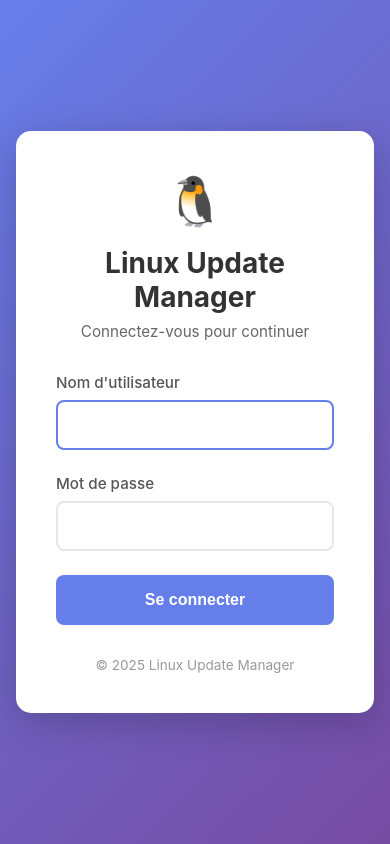
After one commit to romish17/linux-update-management, a Flask app: page /login in a window 390 px wide. The commit adds this page. Run offline with Flask 3, Linux system fonts and the light colour scheme.

Commit message:
Add authentication system with local login and LDAP preparation
Features:
- User model with password hashing using werkzeug.security
- Flask-Login integration for session management
- Login/logout routes with form and API support
- Login page with modern, responsive design
- All routes protected with @login_required decorator
- User info and logout button in header
- Admin user creation script

LDAP Preparation:
- Configuration variables for LDAP in config.py
- AUTH_TYPE setting to switch between local/ldap
- Documentation for future LDAP integration

Files:
- models.py: Add User model with UserMixin
- app.py: Add Flask-Login setup, login/logout routes, protect all routes
- config.py: Add authentication and LDAP configuration
- requirements.txt: Add Flask-Login dependency
- templates/login.html: Beautiful login page
- templates/index.html: Add logout button and user display
- static/css/style.css: Add logout button styles
- create_admin.py: Interactive script to create admin users
- AUTH_README.md: Complete authentication documentation

Usage:
1. pip install -r requirements.txt
2. python3 create_admin.py
3. Login at http://localhost:5000

```diff
--- a/app.py
+++ b/app.py
@@ -1,7 +1,8 @@
-from flask import Flask, render_template, request, jsonify
+from flask import Flask, render_template, request, jsonify, redirect, url_for, flash
+from flask_login import LoginManager, login_user, logout_user, login_required, current_user
 from datetime import datetime
 from config import Config
-from models import db, Server, UpdateHistory, ScheduledUpdate
+from models import db, Server, UpdateHistory, ScheduledUpdate, User
 from ssh_manager import SSHManager, get_update_manager, check_reboot_required, reboot_server
 from auto_update_manager import AutoUpdateConfigurator
 import os
@@ -13,18 +14,83 @@ app.config.from_object(Config)
 
 db.init_app(app)
 
+# Setup Flask-Login
+login_manager = LoginManager()
+login_manager.init_app(app)
+login_manager.login_view = 'login'
+login_manager.login_message = 'Veuillez vous connecter pour accéder à cette page.'
+
+
+@login_manager.user_loader
+def load_user(user_id):
+    return User.query.get(int(user_id))
+
 # Create tables
 with app.app_context():
     db.create_all()
 
 
 @app.route('/')
+@login_required
 def index():
     """Main page"""
-    return render_template('index.html')
+    return render_template('index.html', user=current_user)
+
+
+@app.route('/login', methods=['GET', 'POST'])
+def login():
+    """Login page"""
+    if current_user.is_authenticated:
+        return redirect(url_for('index'))
+
+    if request.method == 'POST':
+        data = request.get_json() if request.is_json else request.form
+        username = data.get('username')
+        password = data.get('password')
+
+        if not username or not password:
+            if request.is_json:
+                return jsonify({'error': 'Nom d\'utilisateur et mot de passe requis'}), 400
+            flash('Nom d\'utilisateur et mot de passe requis', 'error')
+            return render_template('login.html')
+
+        user = User.query.filter_by(username=username).first()
+
+        if user and user.is_active and user.check_password(password):
+            # Update last login
+            user.last_login = datetime.utcnow()
+            db.session.commit()
+
+            login_user(user, remember=True)
+
+            if request.is_json:
+                return jsonify({
+                    'success': True,
+                    'message': 'Connexion réussie',
+                    'redirect': url_for('index')
+                })
+
+            next_page = request.args.get('next')
+            return redirect(next_page if next_page else url_for('index'))
+        else:
+            if request.is_json:
+                return jsonify({'error': 'Nom d\'utilisateur ou mot de passe incorrect'}), 401
+            flash('Nom d\'utilisateur ou mot de passe incorrect', 'error')
+
+    return render_template('login.html')
+
+
+@app.route('/logout')
+@login_required
+def logout():
+    """Logout current user"""
+    logout_user()
+    flash('Vous avez été déconnecté avec succès', 'success')
+    return redirect(url_for('login'))
 
 
 @app.route('/api/servers', methods=['GET'])
+@login_required
 def get_servers():
     """Get all servers"""
     servers = Server.query.all()
@@ -32,6 +98,7 @@ def get_servers():
 
 
 @app.route('/api/servers', methods=['POST'])
+@login_required
 def add_server():
     """Add a new server"""
     data = request.json
@@ -56,6 +123,7 @@ def add_server():
 
 
 @app.route('/api/servers/<int:server_id>', methods=['PUT'])
+@login_required
 def update_server(server_id):
     """Update a server"""
     server = Server.query.get_or_404(server_id)
@@ -80,6 +148,7 @@ def update_server(server_id):
 
 
 @app.route('/api/servers/<int:server_id>', methods=['DELETE'])
+@login_required
 def delete_server(server_id):
     """Delete a server"""
     server = Server.query.get_or_404(server_id)
@@ -89,6 +158,7 @@ def delete_server(server_id):
 
 
 @app.route('/api/servers/<int:server_id>/check', methods=['POST'])
+@login_required
 def check_updates(server_id):
     """Check for updates on a server"""
     server = Server.query.get_or_404(server_id)
@@ -168,6 +238,7 @@ def check_updates(server_id):
 
 
 @app.route('/api/servers/<int:server_id>/update', methods=['POST'])
+@login_required
 def apply_updates(server_id):
     """Apply updates on a server"""
     server = Server.query.get_or_404(server_id)
@@ -258,6 +329,7 @@ def apply_updates(server_id):
 
 
 @app.route('/api/history', methods=['GET'])
+@login_required
 def get_history():
     """Get update history"""
     server_id = request.args.get('server_id', type=int)
@@ -271,6 +343,7 @@ def get_history():
 
 
 @app.route('/api/stats', methods=['GET'])
+@login_required
 def get_stats():
     """Get statistics"""
     total_servers = Server.query.count()
@@ -322,6 +395,7 @@ def get_stats():
 # ========== Scheduled Updates Routes ==========
 
 @app.route('/api/servers/<int:server_id>/schedules', methods=['GET'])
+@login_required
 def get_server_schedules(server_id):
     """Get all schedules for a server"""
     server = Server.query.get_or_404(server_id)
@@ -330,6 +404,7 @@ def get_server_schedules(server_id):
 
 
 @app.route('/api/servers/<int:server_id>/schedules', methods=['POST'])
+@login_required
 def create_schedule(server_id):
     """Create a new update schedule for a server"""
     server = Server.query.get_or_404(server_id)
@@ -416,6 +491,7 @@ def create_schedule(server_id):
 
 
 @app.route('/api/schedules/<int:schedule_id>', methods=['PUT'])
+@login_required
 def update_schedule(schedule_id):
     """Update an existing schedule"""
     schedule = ScheduledUpdate.query.get_or_404(schedule_id)
@@ -475,6 +551,7 @@ def update_schedule(schedule_id):
 
 
 @app.route('/api/schedules/<int:schedule_id>', methods=['DELETE'])
+@login_required
 def delete_schedule(schedule_id):
     """Delete a schedule"""
     schedule = ScheduledUpdate.query.get_or_404(schedule_id)
@@ -506,6 +583,7 @@ def delete_schedule(schedule_id):
 
 
 @app.route('/api/servers/<int:server_id>/auto-update-status', methods=['GET'])
+@login_required
 def get_auto_update_status(server_id):
     """Check automatic update configuration status on a server"""
     server = Server.query.get_or_404(server_id)
--- a/requirements.txt
+++ b/requirements.txt
@@ -1,5 +1,6 @@
 Flask==3.0.0
 Flask-SQLAlchemy==3.1.1
+Flask-Login==0.6.3
 paramiko==3.4.0
 APScheduler==3.10.4
 python-dotenv==1.0.0
--- /dev/null
+++ b/templates/login.html
@@ -0,0 +1,204 @@
+<!DOCTYPE html>
+<html lang="fr">
+<head>
+    <meta charset="UTF-8">
+    <meta name="viewport" content="width=device-width, initial-scale=1.0">
+    <title>Connexion - Linux Update Manager</title>
+    <style>
+        * {
+            margin: 0;
+            padding: 0;
+            box-sizing: border-box;
+        }
+
+        body {
+            font-family: -apple-system, BlinkMacSystemFont, 'Segoe UI', Roboto, Oxygen, Ubuntu, Cantarell, sans-serif;
+            background: linear-gradient(135deg, #667eea 0%, #764ba2 100%);
+            min-height: 100vh;
+            display: flex;
+            align-items: center;
+            justify-content: center;
+            padding: 1rem;
+        }
+
+        .login-container {
+            background: white;
+            padding: 2.5rem;
+            border-radius: 15px;
+            box-shadow: 0 10px 40px rgba(0,0,0,0.2);
+            width: 100%;
+            max-width: 400px;
+        }
+
+        .login-header {
+            text-align: center;
+            margin-bottom: 2rem;
+        }
+
+        .login-header h1 {
+            color: #333;
+            font-size: 1.75rem;
+            margin-bottom: 0.5rem;
+        }
+
+        .login-header .icon {
+            font-size: 3rem;
+            margin-bottom: 1rem;
+        }
+
+        .login-header p {
+            color: #666;
+            font-size: 0.95rem;
+        }
+
+        .form-group {
+            margin-bottom: 1.5rem;
+        }
+
+        .form-group label {
+            display: block;
+            margin-bottom: 0.5rem;
+            color: #555;
+            font-weight: 500;
+            font-size: 0.95rem;
+        }
+
+        .form-group input {
+            width: 100%;
+            padding: 0.875rem;
+            border: 2px solid #e5e7eb;
+            border-radius: 8px;
+            font-size: 1rem;
+            transition: border-color 0.3s;
+        }
+
+        .form-group input:focus {
+            outline: none;
+            border-color: #667eea;
+        }
+
+        .btn-login {
+            width: 100%;
+            padding: 1rem;
+            background: #667eea;
+            color: white;
+            border: none;
+            border-radius: 8px;
+            font-size: 1rem;
+            font-weight: 600;
+            cursor: pointer;
+            transition: all 0.3s;
+        }
+
+        .btn-login:hover {
+            background: #5568d3;
+            transform: translateY(-2px);
+            box-shadow: 0 4px 12px rgba(102, 126, 234, 0.4);
+        }
+
+        .btn-login:active {
+            transform: translateY(0);
+        }
+
+        .alert {
+            padding: 0.875rem;
+            border-radius: 8px;
+            margin-bottom: 1.5rem;
+            font-size: 0.95rem;
+        }
+
+        .alert-error {
+            background: #fee2e2;
+            color: #991b1b;
+            border: 1px solid #fecaca;
+        }
+
+        .alert-success {
+            background: #d1fae5;
+            color: #065f46;
+            border: 1px solid #a7f3d0;
+        }
+
+        .loader {
+            border: 3px solid #f3f3f3;
+            border-top: 3px solid #667eea;
+            border-radius: 50%;
+            width: 20px;
+            height: 20px;
+            animation: spin 1s linear infinite;
+            display: inline-block;
+            margin-right: 0.5rem;
+        }
+
+        @keyframes spin {
+            0% { transform: rotate(0deg); }
+            100% { transform: rotate(360deg); }
+        }
+
+        .loading {
+            display: none;
+        }
+
+        .footer {
+            text-align: center;
+            margin-top: 2rem;
+            color: #999;
+            font-size: 0.85rem;
+        }
+    </style>
+</head>
+<body>
+    <div class="login-container">
+        <div class="login-header">
+            <div class="icon">🐧</div>
+            <h1>Linux Update Manager</h1>
+            <p>Connectez-vous pour continuer</p>
+        </div>
+
+        {% with messages = get_flashed_messages(with_categories=true) %}
+            {% if messages %}
+                {% for category, message in messages %}
+                    <div class="alert alert-{{ category }}">
+                        {{ message }}
+                    </div>
+                {% endfor %}
+            {% endif %}
+        {% endwith %}
+
+        <form id="login-form" method="POST" action="{{ url_for('login') }}">
+            <div class="form-group">
+                <label for="username">Nom d'utilisateur</label>
+                <input type="text" id="username" name="username" required autofocus autocomplete="username">
+            </div>
+
+            <div class="form-group">
+                <label for="password">Mot de passe</label>
+                <input type="password" id="password" name="password" required autocomplete="current-password">
+            </div>
+
+            <button type="submit" class="btn-login">
+                <span class="loading"><span class="loader"></span></span>
+                <span class="button-text">Se connecter</span>
+            </button>
+        </form>
+
+        <div class="footer">
+            © 2025 Linux Update Manager
+        </div>
+    </div>
+
+    <script>
+        const form = document.getElementById('login-form');
+        const button = form.querySelector('.btn-login');
+        const loading = button.querySelector('.loading');
+        const buttonText = button.querySelector('.button-text');
+
+        form.addEventListener('submit', function(e) {
+            // Show loading state
+            loading.style.display = 'inline-block';
+            buttonText.textContent = 'Connexion...';
+            button.disabled = true;
+        });
+    </script>
+</body>
+</html>
```
Also changed, not shown: AUTH_README.md (added, +203 -0 lines), config.py (+13 -0 lines), create_admin.py (added, +92 -0 lines), models.py (+36 -0 lines), static/css/style.css (+11 -0 lines), templates/index.html (+14 -2 lines).
